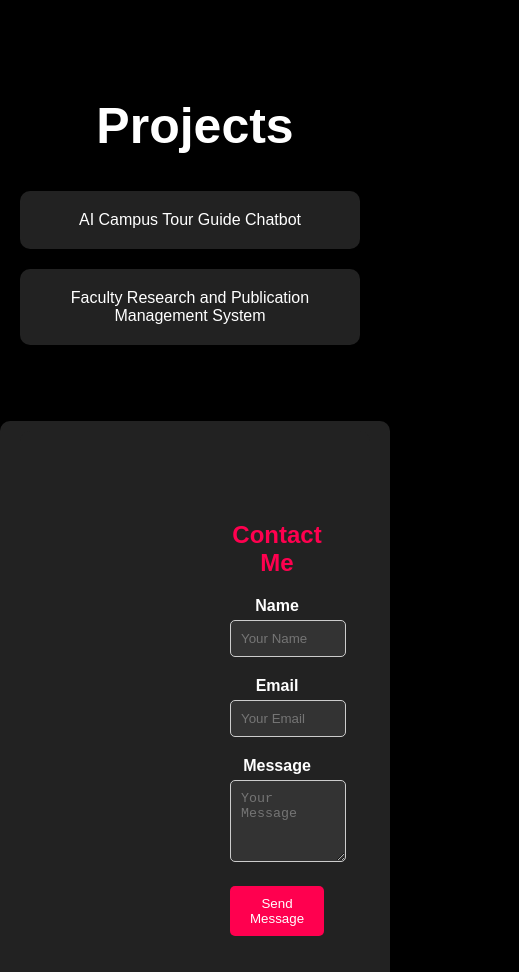
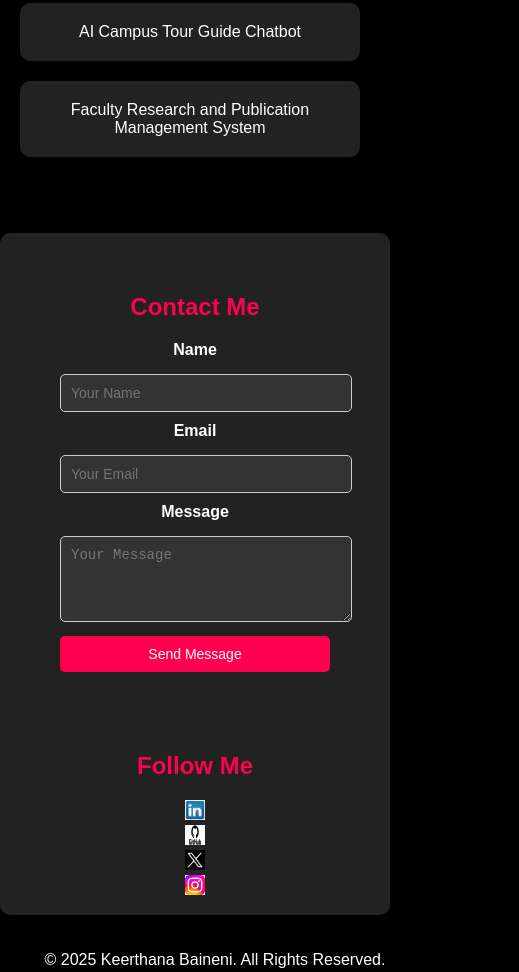
Before and after one commit to keerthanabaineni/my-website, a website: page index.html in a window 390 px wide. Shown: the part 1961-2933 px from the top of the page, 519 px wide, since content can reach past the window. Drawn offline with Linux system fonts and the light colour scheme.

Commit message:
Updated files

```diff
--- a/myportfolio.css
+++ b/myportfolio.css
@@ -301,6 +301,28 @@ form button {
 form button:hover {
     background-color: #e60043;
 }
+/* Social images */
+.social-images {
+
+    display: flex;
+    align-items: center;  /* Ensures vertical alignment */
+    justify-content: center;  /* Aligns items in a row */
+    gap: 10px;  /* Adds spacing between icons */
+
+
+}
+.social-images img{
+    height:30px;
+    width:30px;
+}
+
+
+
+ul.social-images{
+    list-style-type:none;
+    padding:0;
+    margin:0;
+}
 
 /* Footer */
 footer {
@@ -394,32 +416,133 @@ footer {
             height: 20px;
             width: 20px;
         }
+    /* Contact Form Responsiveness */
+@media (max-width: 1024px) {
+    .contact-container {
+        flex-direction: column;
+        align-items: center;
+        text-align: center;
+    }
+
+    .contact-left, .contact-right {
+        max-width: 100%;
+        padding: 20px;
+        margin: 0 auto;
+    }
+
+    .contact-left {
+        margin-left: 0;
+    }
+
+    .contact-right {
+        margin-left: 0;
+        margin-top: 20px;
+    }
+
+    form input, form textarea {
+        width: 90%;
+        margin: 10px auto;
+    }
+}
+
+@media (max-width: 768px) {
+    .contact-container {
+        flex-direction: column;
+    }
+
+    .contact-left, .contact-right {
+        padding: 15px;
+    }
+
+    form input, form textarea {
+        width: 100%;
+        padding: 8px;
+        font-size: 14px;
+    }
+
+    form button {
+        width: 100%;
+        padding: 12px;
+        font-size: 16px;
+    }
+}
+
+@media (max-width: 480px) {
+    .contact-container {
+        padding: 10px;
+    }
+
+    .contact-left, .contact-right {
+        padding: 10px;
+    }
+
+    form input, form textarea {
+        width: 100%;
+        padding: 10px;
+        font-size: 14px;
+    }
+
+    form button {
+        width: 100%;
+        padding: 10px;
+        font-size: 14px;
+    }
+}
+/* Main Image (Profile Picture) Responsiveness */
+.main-image {
+    width: 180px; /* Default size for desktop */
+    height: 180px;
+    border-radius: 50%;
+}
+
+@media (max-width: 1024px) {
+    .main-image {
+        width: 160px;
+        height: 160px;
+    }
+}
+
+@media (max-width: 768px) {
+    .main-image {
+        width: 140px;
+        height: 140px;
+    }
+}
+
+@media (max-width: 480px) {
+    .main-image {
+        width: 120px;
+        height: 120px;
+    }
+}
+
+/* About Me Photo Responsiveness */
+.aboutmephoto {
+    width: 300px; /* Default size for desktop */
+    height: auto;
+    border-radius: 50%;
+}
+
+@media (max-width: 1024px) {
+    .aboutmephoto {
+        width: 250px;
+    }
+}
+
+@media (max-width: 768px) {
+    .aboutmephoto {
+        width: 220px;
+    }
+}
+
+@media (max-width: 480px) {
+    .aboutmephoto {
+        width: 180px;
+    }
+}
+
 
 
 
 
 }
-
-
-/* Social images */
-.social-images {
-
-    display: flex;
-    align-items: center;  /* Ensures vertical alignment */
-    justify-content: center;  /* Aligns items in a row */
-    gap: 10px;  /* Adds spacing between icons */
-
-
-}
-.social-images img{
-    height:30px;
-    width:30px;
-}
-
-
-
-ul.social-images{
-    list-style-type:none;
-    padding:0;
-    margin:0;
-}
```
